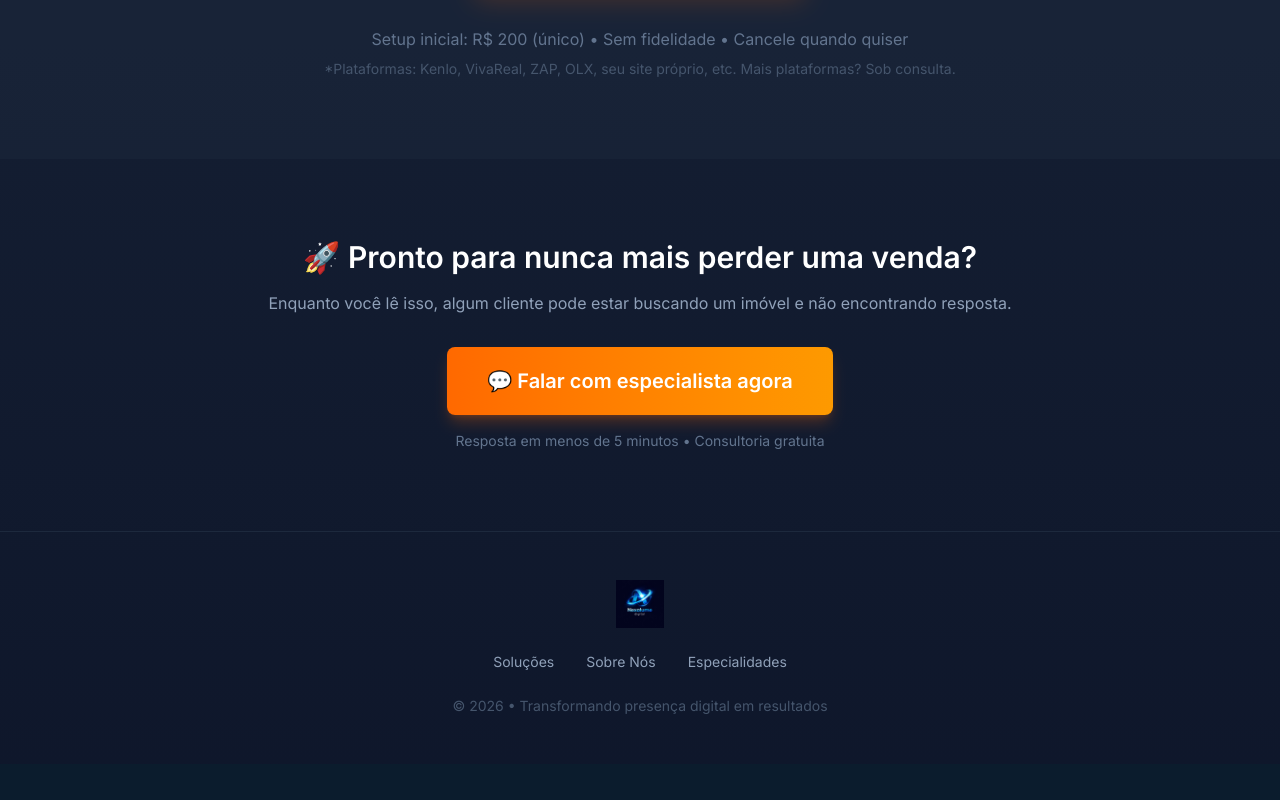
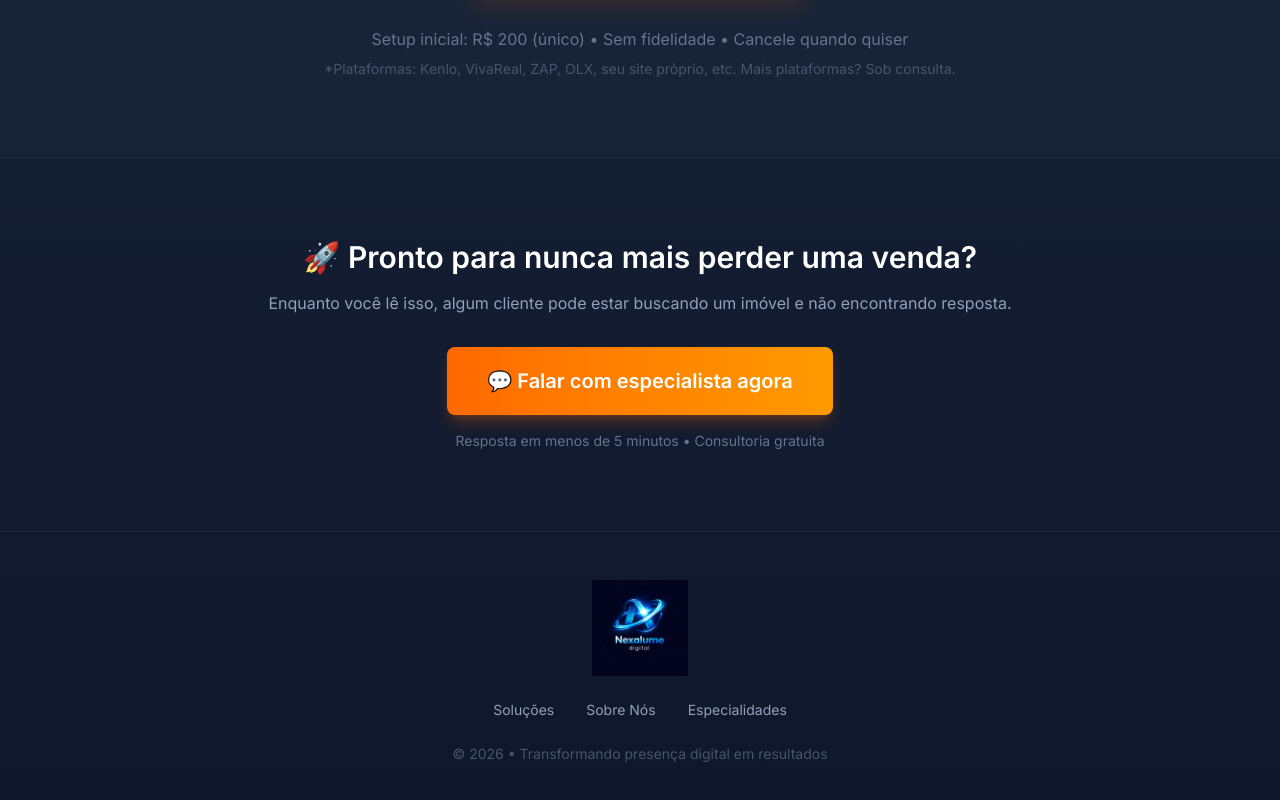
Before and after one commit to Rahgomes/nexalumedigital, a Next.js app: page /corretores in a window 1280 px wide. Shown: the part 2841-3641 px from the top of the page. Before the commit the page ends 3605 px from the top, so only its background shows below. Built offline with nearby package versions, Linux system fonts and the light colour scheme.

Commit message:
feat(corretores): logo maior no footer (h-20/h-24)

```diff
--- a/src/app/corretores/page.tsx
+++ b/src/app/corretores/page.tsx
@@ -329,9 +329,9 @@ export default function CorretoresPage() {
               <Image
                 src="/logo.png"
                 alt="Nexa Lume Digital"
-                width={180}
-                height={50}
-                className="h-12 w-auto group-hover:opacity-80 transition-opacity"
+                width={300}
+                height={80}
+                className="h-20 md:h-24 w-auto group-hover:opacity-90 transition-opacity"
               />
             </Link>
 
```
